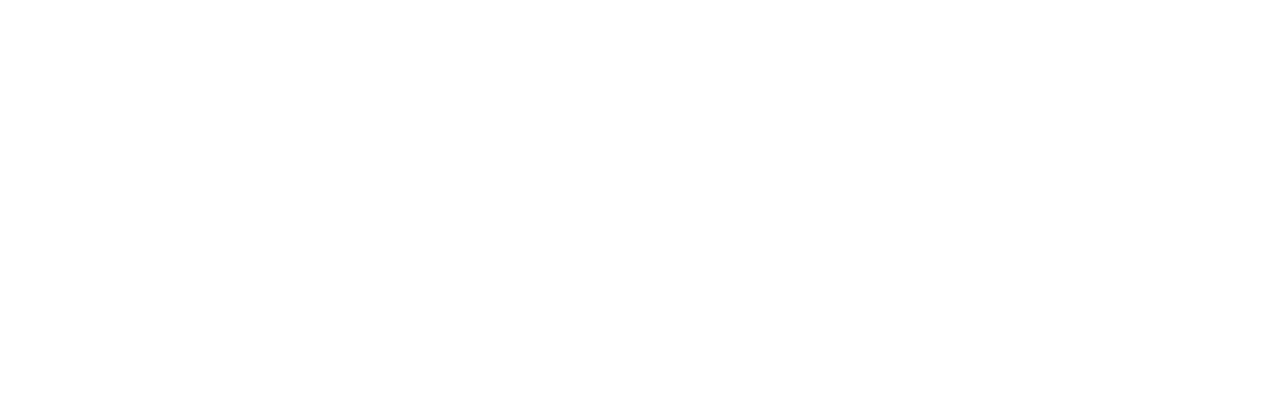
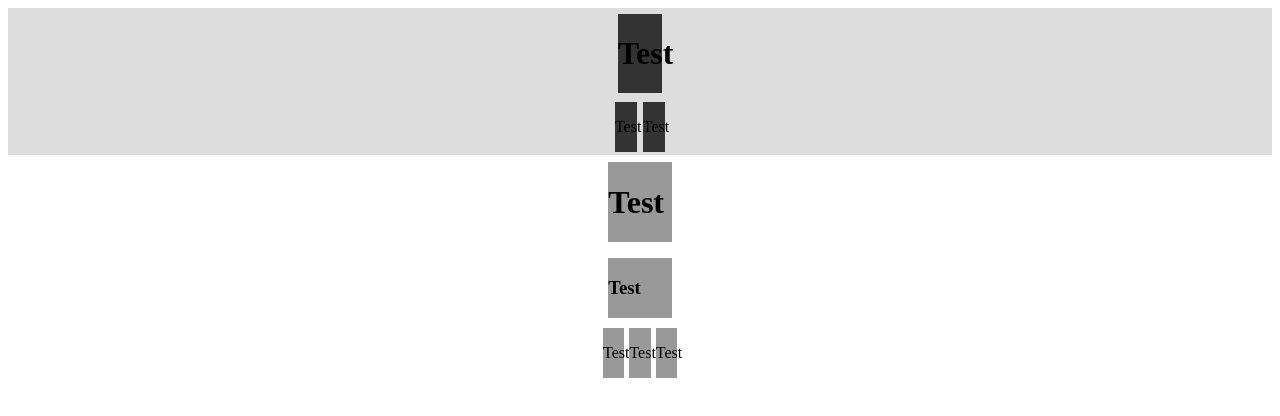
Before and after one commit to SevenSecrets/makers-web-design-1, a plain HTML site: page index.html in a window 1280 px wide. Drawn offline with Linux system fonts and the light colour scheme.

Commit message:
adding grid and grid areas

```diff
--- a/index.html
+++ b/index.html
@@ -1,17 +1,35 @@
 <!DOCTYPE html>
 <html>
 	<head>
-
+		<link rel="stylesheet" href="stylesheet.css">
 	</head>
 	<body>
 		<div class="grid-container-1">
-			<div class="header">
-
+			<div class="header-1">
+				<h1>Test</h1>
+			</div>
+			<div class="left-1">
+				<p>Test</p>
+			</div>
+			<div class="right-1">
+				<p>Test</p>
 			</div>
 		</div>
 		<div class="grid-container-2">
-			<div class="header">
-
+			<div class="header-2">
+				<h1>Test</h1>
+			</div>
+			<div class="subheader">
+				<h3>Test</h3>
+			</div>
+			<div class="left-2">
+				<p>Test</p>
+			</div>
+			<div class="center">
+				<p>Test</p>
+			</div>
+			<div class="right-2">
+				<p>Test</p>
 			</div>
 		</div>
 	</body>
--- a/stylesheet.css
+++ b/stylesheet.css
@@ -1,13 +1,59 @@
 .grid-container-1 {
 	display: grid;
-	grid-template-areas: 'header header';
+	grid-template-areas:
+	'header-1 header-1'
+	'left-1 right-1';
+	justify-content: center;
+	background-color: #dddddd;
 }
 
 .grid-container-2 {
 	display: grid;
-	grid-template-areas: 'header header header';
+	grid-template-areas:
+	'header-2 header-2 header-2'
+	'subheader subheader subheader'
+	'left-2 center right-2';
+	justify-content: center;
 }
 
-.header {
-	grid-area: header;
+.header-1, .left-1, .right-1 {
+	background-color: #333333;
+	margin: 10%;
 }
+
+.header-2, .subheader, .left-2, .right-2, .center {
+	background-color: #999999;
+	margin: 10%;
+}
+
+.header-1 {
+	grid-area: header-1;
+}
+
+.header-2 {
+	grid-area: header-2;
+}
+
+.subheader {
+	grid-area: subheader;
+}
+
+.left-1 {
+	grid-area: left-1;
+}
+
+.right-1 {
+	grid-area: right-1;
+}
+
+.left-2 {
+	grid-area: left-2;
+}
+
+.right-2 {
+	grid-area: right-2;
+}
+
+.center {
+	grid-area: center;
+}
```
